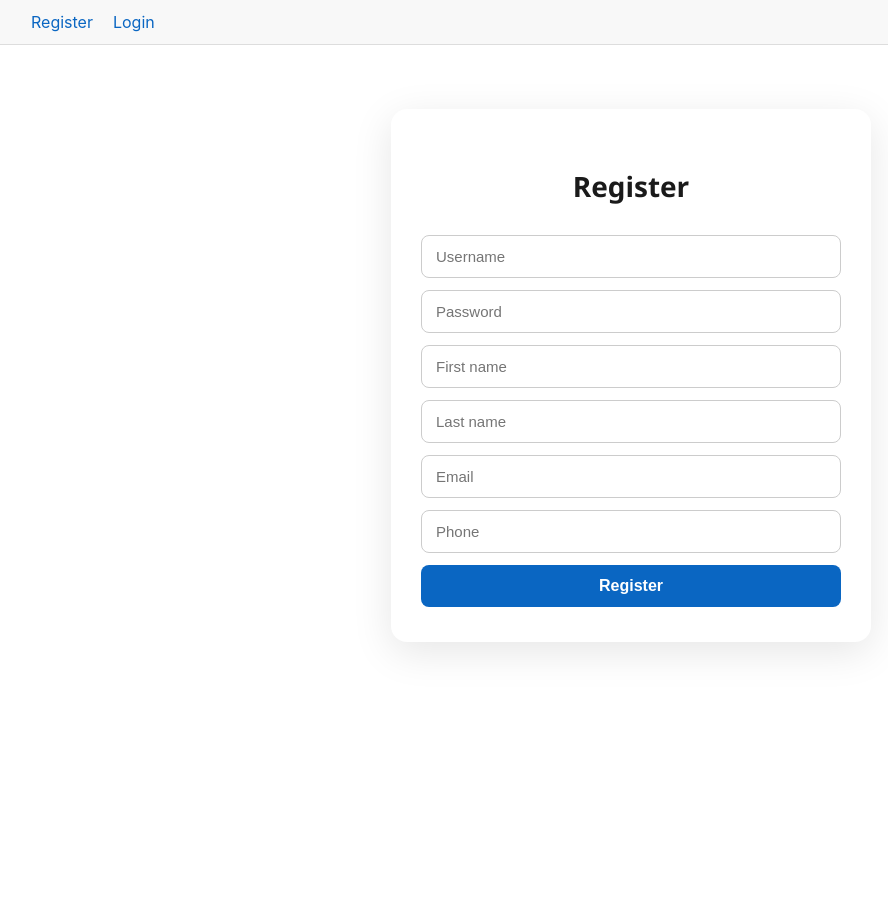
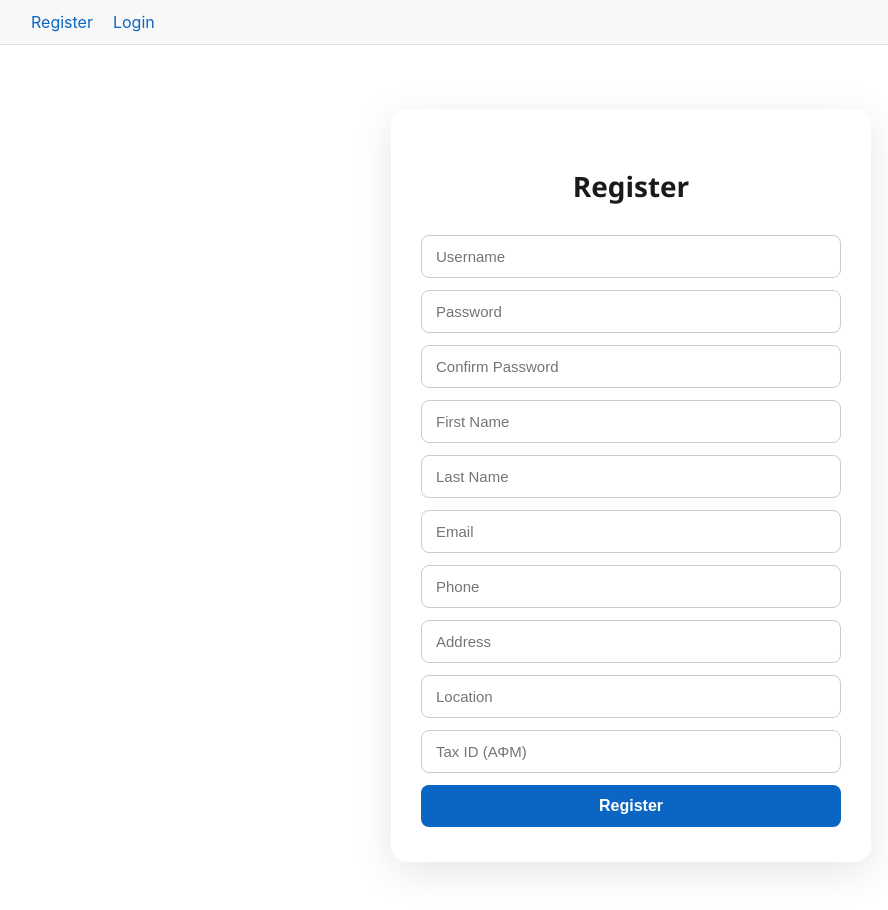
Before and after one commit to stefanosyiorkas/ect_auctions, a React (Create React App) app in the folder frontend/: page /register in a window 1280 px wide. Shown: the top 910 px of the page, without its empty margins (9-897 px from the left). Before the commit the page ends 800 px from the top, so only its background shows below. Built offline with nearby package versions, Linux system fonts and the light colour scheme; no server answers.

Commit message:
registration fields

```diff
--- a/frontend/src/components/Register.js
+++ b/frontend/src/components/Register.js
@@ -1,59 +1,71 @@
 import React, { useState } from "react";
-import api from "../api";
+import axios from "axios";
 import "./Register.css";
 
 const Register = () => {
   const [form, setForm] = useState({
-    username: "",
-    password: "",
-    firstName: "",
-    lastName: "",
-    email: "",
-    phone: "",
+    username: "", password: "", confirmPassword: "",
+    firstName: "", lastName: "", email: "", phone: "",
+    address: "", location: "", afm: ""
   });
-
   const [message, setMessage] = useState("");
 
-  const handleChange = (e) => {
+  const handleChange = e => {
     setForm({ ...form, [e.target.name]: e.target.value });
   };
 
-  const handleSubmit = async (e) => {
+  const handleSubmit = async e => {
     e.preventDefault();
+    if (form.password !== form.confirmPassword) {
+      setMessage("❌ Passwords do not match");
+      return;
+    }
+
+    const payload = {
+      username: form.username,
+      password: form.password,
+      firstName: form.firstName,
+      lastName: form.lastName,
+      email: form.email,
+      phone: form.phone,
+      address: form.address,
+      location: form.location,
+      afm: form.afm
+    };
+
     try {
-      await api.post("/users/register", form);
-      setMessage("Εγγραφή επιτυχής!");
-    } catch (error) {
-      setMessage("Σφάλμα: " + error.response.data);
+      await axios.post("https://localhost:8443/api/users/register", payload);
+      setMessage("✅ Registered successfully! You can now log in.");
+      setForm({ username: "", password: "", confirmPassword: "", firstName: "", lastName: "", email: "", phone: "", address: "", location: "", afm: "" });
+    } catch (err) {
+      if (err.response?.status === 400) {
+        setMessage("❌ Username already exists");
+      } else {
+        setMessage("❌ Registration failed");
+      }
     }
   };
 
   return (
     <div className="register-container">
       <h2>Register</h2>
-      {message && <p>{message}</p>}
       <form onSubmit={handleSubmit}>
-        <input name="username" placeholder="Username" onChange={handleChange} />
-        <input
-          name="password"
-          type="password"
-          placeholder="Password"
-          onChange={handleChange}
-        />
-        <input
-          name="firstName"
-          placeholder="First name"
-          onChange={handleChange}
-        />
-        <input
-          name="lastName"
-          placeholder="Last name"
-          onChange={handleChange}
-        />
-        <input name="email" placeholder="Email" onChange={handleChange} />
-        <input name="phone" placeholder="Phone" onChange={handleChange} />
+        <input name="username" placeholder="Username" required onChange={handleChange} value={form.username} />
+        <input type="password" name="password" placeholder="Password" required onChange={handleChange} value={form.password} />
+        <input type="password" name="confirmPassword" placeholder="Confirm Password" required onChange={handleChange} value={form.confirmPassword} />
+
+        <input name="firstName" placeholder="First Name" required onChange={handleChange} value={form.firstName} />
+        <input name="lastName" placeholder="Last Name" required onChange={handleChange} value={form.lastName} />
+        <input type="email" name="email" placeholder="Email" required onChange={handleChange} value={form.email} />
+        <input type="tel" name="phone" placeholder="Phone" required onChange={handleChange} value={form.phone} />
+
+        <input name="address" placeholder="Address" required onChange={handleChange} value={form.address} />
+        <input name="location" placeholder="Location" required onChange={handleChange} value={form.location} />
+        <input name="afm" placeholder="Tax ID (ΑΦΜ)" required onChange={handleChange} value={form.afm} />
+
         <button type="submit">Register</button>
       </form>
+      {message && <p>{message}</p>}
     </div>
   );
 };
```
Also changed, not shown: 1 other file (tests, documents, lock files or other folders).
